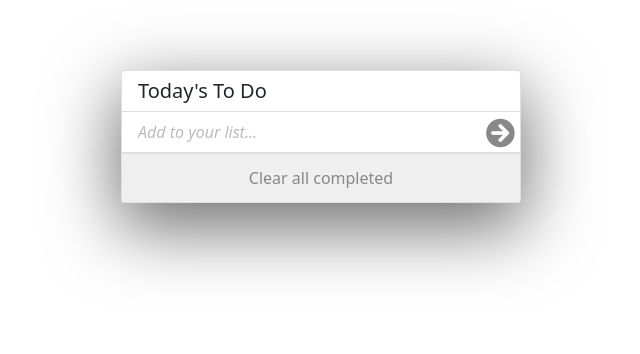
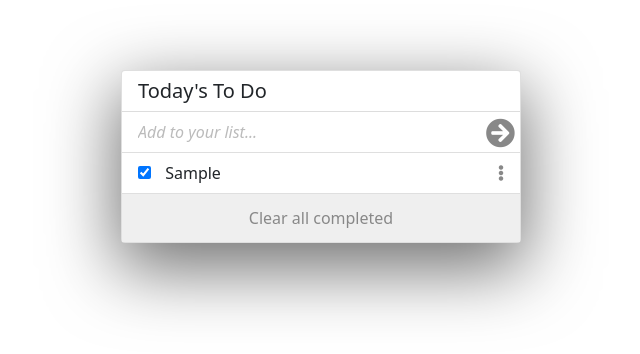
Before and after one commit to IbrohimRasulov/ToDo-List-App, a website built with webpack: page src/index.html in a window 1280 px wide. Both pictures are taken after typing "Sample" into the empty fields and a click on the button 819 px from the left and 131 px from the top of the page. Shown: the whole page, without its empty margins (319-959 px from the left). Built offline with nearby package versions, Linux system fonts and the light colour scheme.

Commit message:
Create a function for adding a new task

```diff
--- a/src/index.js
+++ b/src/index.js
@@ -2,16 +2,38 @@ import './style.css';
 
 const submitForm = document.querySelector('form');
 const taskInput = document.querySelector('#task-input');
+const todoList = document.querySelector('.list-group');
 
 const tasks = [];
 
 submitForm.addEventListener('submit', (e) => {
   e.preventDefault();
 
-  tasks.push({description: taskInput.value, completed: false, index: tasks.length})
+  tasks.push({ description: taskInput.value, completed: false, index: tasks.length });
+  localStorage.setItem('tasks', JSON.stringify(tasks));
 
-  localStorage.setItem('tasks', JSON.stringify(tasks))
+  todoList.innerHTML = '';
+
+  displayTasksFromLS();
 
   taskInput.value = '';
+
   console.log(tasks);
 });
+
+
+const displayTasksFromLS = () => {
+  tasks.forEach((task) => {
+    const li = document.createElement('li');
+
+    li.classList = 'list-group-item';
+    li.setAttribute('draggable', 'true');
+    li.innerHTML = `
+    <input type="checkbox" class="checkbox" checked="${task.completed}">
+    <label>${task.description}</label>
+    <i class="fa fa-ellipsis-v drag-drop float-end"></i>
+    `;
+
+    document.querySelector('.list-group').appendChild(li);
+  });
+};
```
Also changed, not shown: src/index.html (+7 -2 lines), dist/index.bundle.js, dist/index.html.
